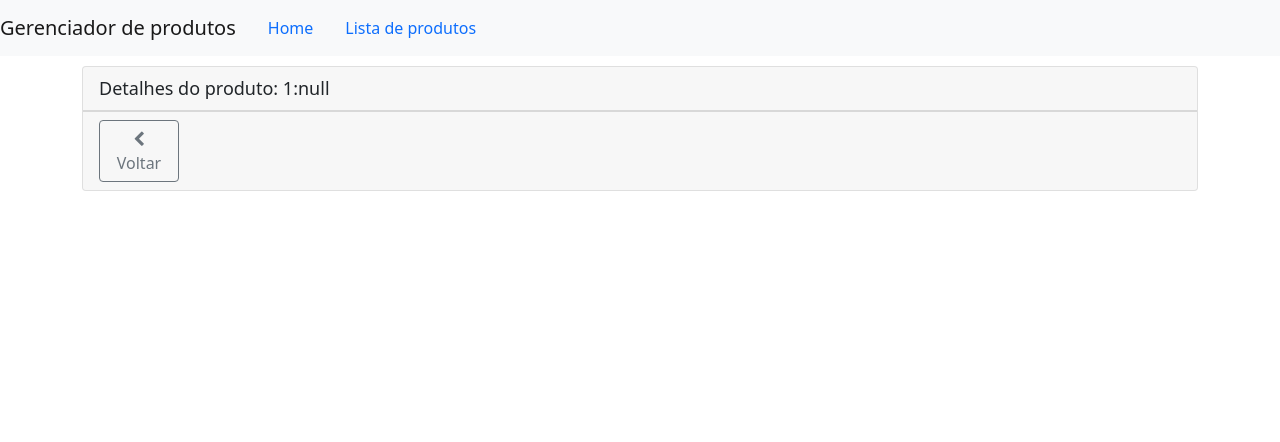
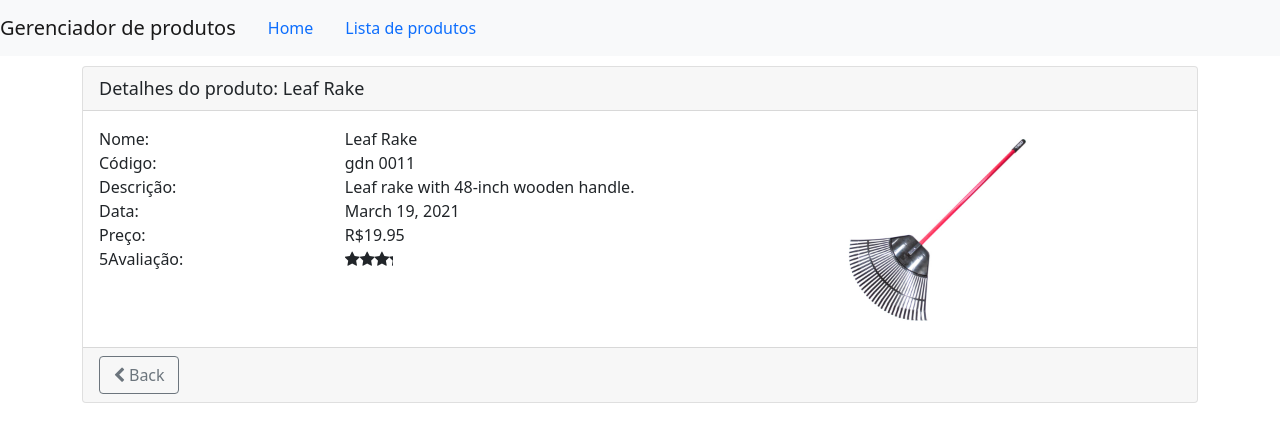
Before and after one commit to JohnBoeira/gerenciadorDeProdutos, an Angular app: page /products/1 in a window 1280 px wide. Shown: the top 442 px of the page. Built offline with nearby package versions, Linux system fonts and the light colour scheme.

Commit message:
refactor (product): Ajusta tela de detalhes Ajusta tela de detalhes do produto

```diff
--- a/src/app/products/products-detail.component.html
+++ b/src/app/products/products-detail.component.html
@@ -1,13 +1,56 @@
-<div class="card">
-    <div class="card-header">
-        {{pageTitle + ':' + product?.productName}}
-    </div>
-    <div class="card-footer">
-        <button class='btn btn-outline-secondary'
-            style='width:80px'
-            (click)='onBack()'>
-            <i class='fa fa-chevron-left'></i> Voltar
-        </button>
+<div class='card'>
+    <div class='card-header'>
+      {{pageTitle + ': ' + product?.productName}}
     </div>
 
-</div>
+    <div class='card-body'
+         *ngIf='product'>
+      <div class='row'>
+        <div class='col-md-8'>
+          <div class='row'>
+            <div class='col-md-4'>Nome:</div>
+            <div class='col-md-8'>{{product.productName}}</div>
+          </div>
+          <div class='row'>
+            <div class='col-md-4'>Código:</div>
+            <div class='col-md-8'>{{product.productCode | lowercase | convertToSpaces: '-'}}</div>
+          </div>
+          <div class='row'>
+            <div class='col-md-4'>Descrição:</div>
+            <div class='col-md-8'>{{product.description}}</div>
+          </div>
+          <div class='row'>
+            <div class='col-md-4'>Data:</div>
+            <div class='col-md-8'>{{product.releaseDate}}</div>
+          </div>
+          <div class='row'>
+            <div class='col-md-4'>Preço:</div>
+            <div class='col-md-8'>{{product.price|currency:'BRL':'symbol'}}</div>
+          </div>
+          <div class='row'>
+            <div class='col-md-4'>5Avaliação:</div>
+            <div class='col-md-8'>
+              <pm-stars [rating]='product.starRating'>
+              </pm-stars>
+            </div>
+          </div>
+        </div>
+
+        <div class='col-md-4'>
+          <img class='center-block img-responsive'
+               [style.width.px]='200'
+               [style.margin.px]='2'
+               [src]='product.imageUrl'
+               [title]='product.productName'>
+        </div>
+      </div>
+    </div>
+
+    <div class='card-footer'>
+      <button class='btn btn-outline-secondary'
+              style='width:80px'
+              (click)='onBack()'>
+        <i class='fa fa-chevron-left'></i> Back
+      </button>
+    </div>
+  </div>
--- a/src/app/products/products-detail.component.ts
+++ b/src/app/products/products-detail.component.ts
@@ -1,6 +1,7 @@
 import { Component, OnInit } from '@angular/core';
 import { ActivatedRoute, Router } from '@angular/router';
 import { IProduct } from './shared/model/product.model';
+import { ProductService } from './shared/services/product.service';
 
 @Component({
   templateUrl: './products-detail.component.html',
@@ -10,11 +11,20 @@ export class ProductsDetailComponent implements OnInit {
   product: IProduct | undefined;
 
   constructor(private route: ActivatedRoute,
-    private router: Router) { }
+    private router: Router,
+    private productService: ProductService) { }
 
   ngOnInit(): void {
     const id = Number(this.route.snapshot.paramMap.get('id'));
-    this.pageTitle += `: ${id}`;
+    if (id) {
+      this.getProduct(id);
+    }
+  }
+
+  getProduct(id: number): void {
+    this.productService.getProduct(id).subscribe({
+      next: product => this.product = product,
+    });
   }
 
   onBack(): void{
--- a/src/app/products/shared/services/product.service.ts
+++ b/src/app/products/shared/services/product.service.ts
@@ -1,6 +1,6 @@
 import { HttpClient } from "@angular/common/http";
 import { Injectable } from "@angular/core";
-import { Observable, tap} from "rxjs";
+import { map, Observable, tap} from "rxjs";
 import { IProduct } from "../model/product.model";
 
 @Injectable({
@@ -18,4 +18,11 @@ export class ProductService{
         );
     }
 
+    getProduct(id: number): Observable<IProduct | undefined> {
+        return this.getProducts()
+          .pipe(
+            map((products: IProduct[]) => products.find(p => p.productId === id))
+          );
+      }
+
 }
```
